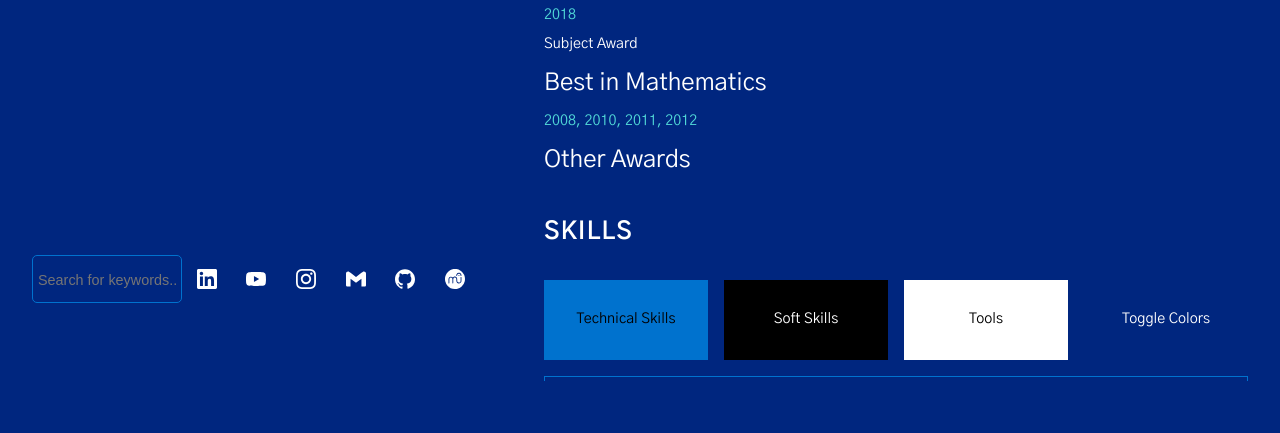
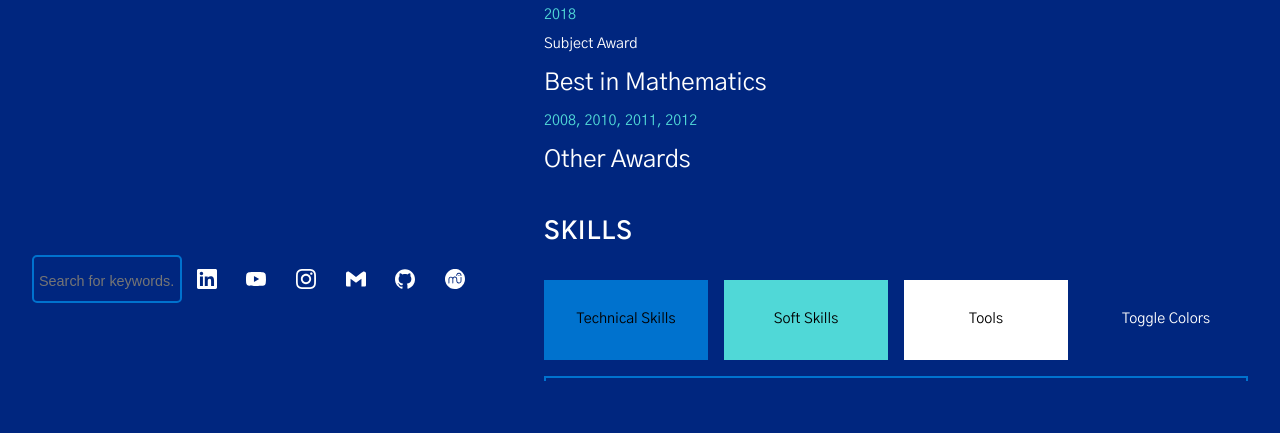
Before and after one commit to izzhafeez/website-v3, a PHP site: page /index.php in a window 1280 px wide. Shown: the part 2167-2600 px from the top of the page. Run offline with PHP 8.4, Linux system fonts and the light colour scheme; some libraries are stand-ins or nearby versions.

Commit message:
Adjusted border width in index.css

```diff
--- a/index.css
+++ b/index.css
@@ -17,12 +17,14 @@
 	--entryhover: var(--estoniablue);
 	--text: white;
 	--alttext: #50D8D7;
-	--border: 1px solid var(--entryhover);
+	--border: 2px solid var(--entryhover);
 	--contrast-border: 1px solid var(--contrast);
 	--technical: var(--estoniablue);
 	--technicaltext: black;
-	--soft: var(--estoniablack);
-	--softtext: white;
+	/* --soft: var(--estoniablack);
+	--softtext: white; */
+	--soft: #50D8D7;
+	--softtext: black;
 	--tools: var(--estoniawhite);
 	--toolstext: black;
 	--link: var(--text);
```
